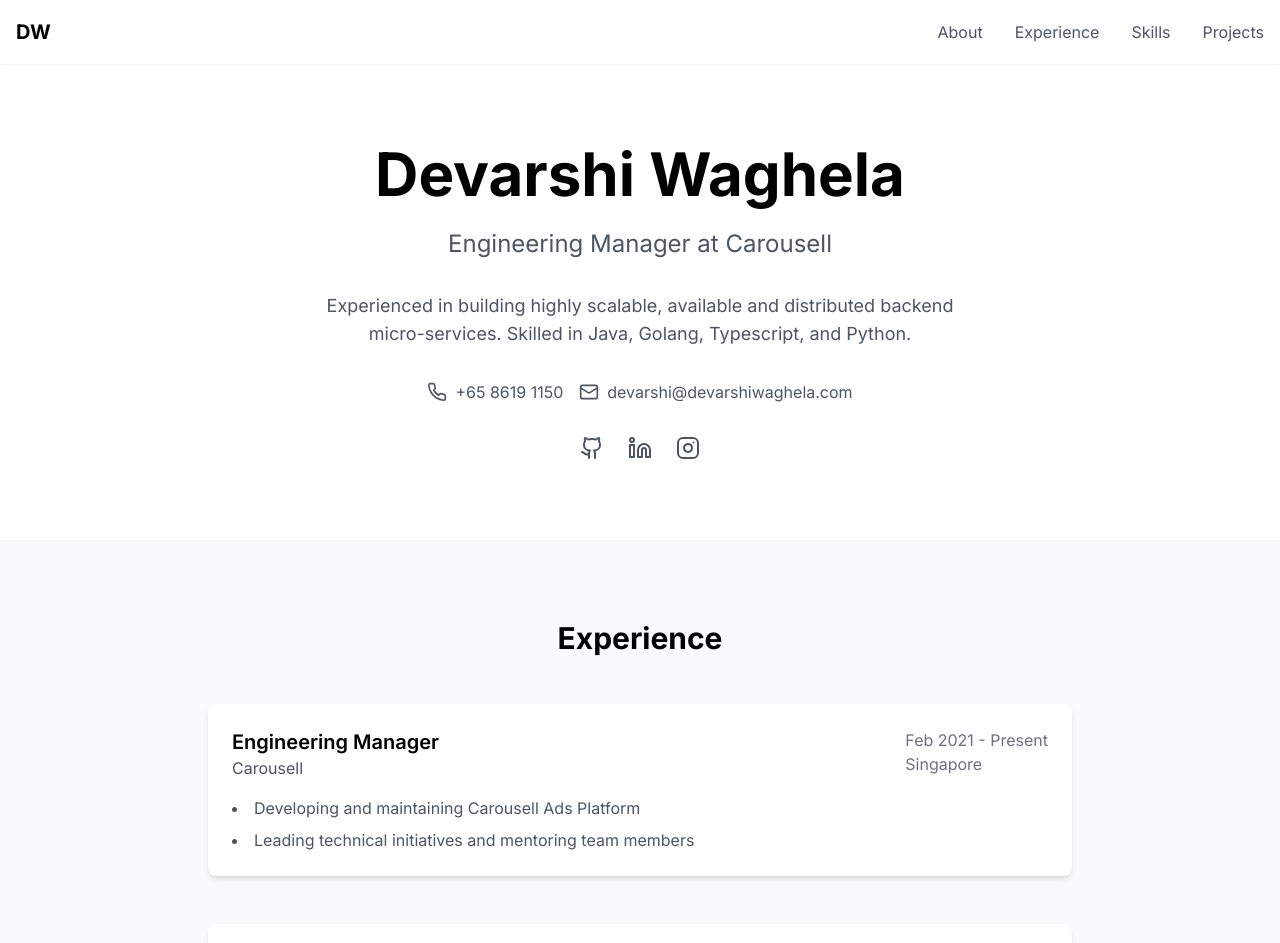
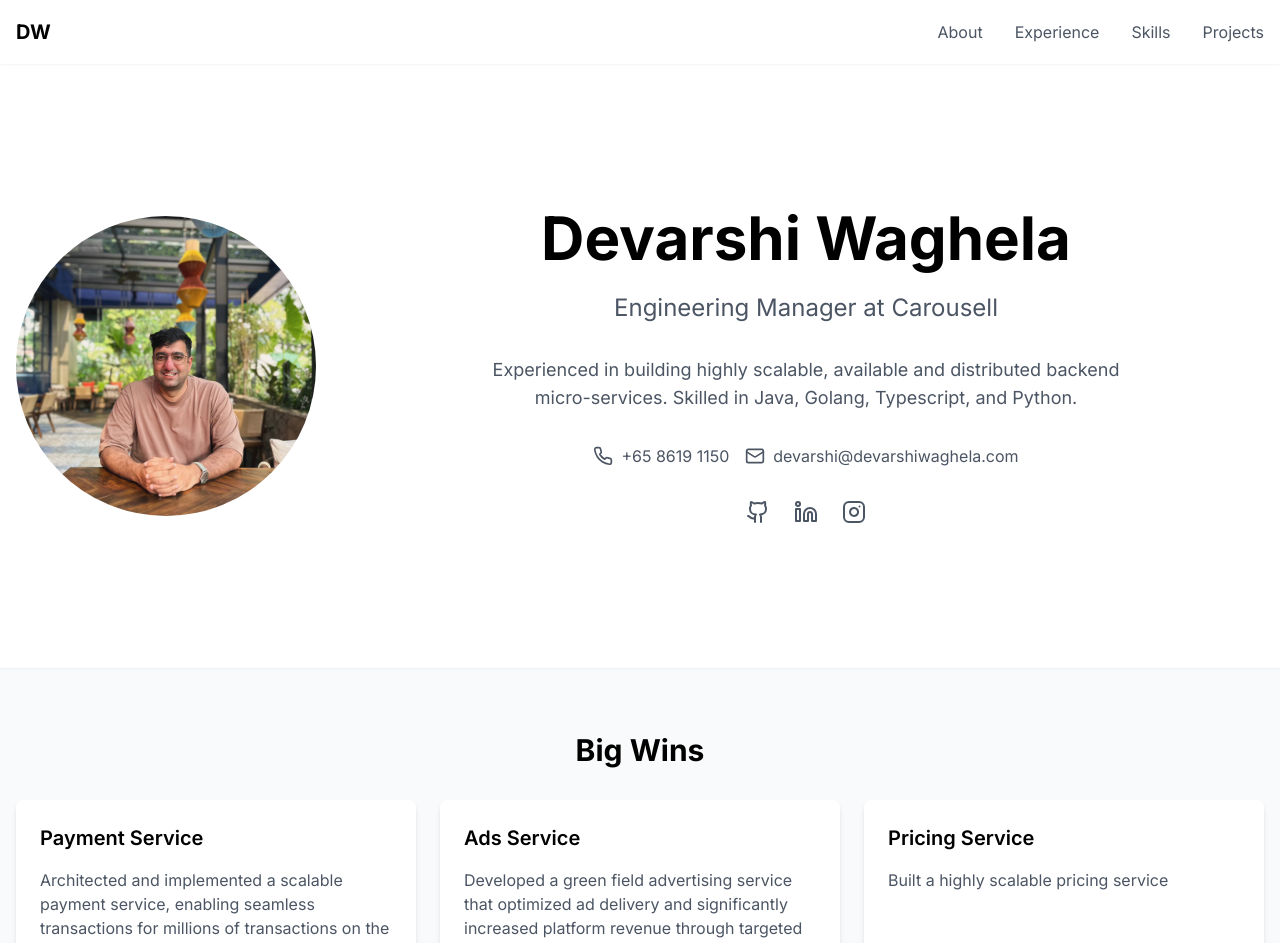
Before and after one commit to wdevarshi/portfolio, a Next.js app: page / in a window 1280 px wide. Shown: the top 943 px of the page. Built offline with nearby package versions, Linux system fonts and the light colour scheme.

Commit message:
adding profile photo

```diff
--- a/app/page.tsx
+++ b/app/page.tsx
@@ -2,14 +2,36 @@
 import Hero from '../components/Hero'
 import Experience from '../components/Experience'
 import Skills from '../components/Skills'
+import ProfilePhoto from '../components/ProfilePhoto'
+import BigWins from '../components/BigWins'
+import Image from 'next/image'
 
 export default function Home() {
-  return (
-      <main className="min-h-screen bg-gray-50">
-        <Navbar />
-        <Hero />
-        <Experience />
-        <Skills />
-      </main>
-  )
+    return (
+        <main className="min-h-screen bg-gray-50">
+            <Navbar/>
+            <section className="bg-white shadow-sm">
+                <div className="container mx-auto px-4 py-16">
+                    <div className="flex flex-col md:flex-row items-center justify-between gap-8">
+                        <div className="w-248 h-248 rounded-full overflow-hidden relative">
+                            <Image
+                                src="/profilephoto.jpg"
+                                alt="Devarshi Waghela"
+                                width={300}
+                                height={300}
+                                className="object-cover"
+                                priority
+                            />
+                        </div>
+                        <div className="md:flex-1 max-w-11xl">
+                            <Hero/>
+                        </div>
+                    </div>
+                </div>
+            </section>
+            <BigWins/>
+            <Experience/>
+            <Skills/>
+        </main>
+    )
 }
--- /dev/null
+++ b/components/BigWins.tsx
@@ -0,0 +1,43 @@
+interface WinCard {
+    title: string;
+    description: string;
+}
+
+const wins: WinCard[] = [
+    {
+        title: "Payment Service",
+        description: "Architected and implemented a scalable payment service, enabling seamless transactions for millions of transactions on the Carousell platform."
+    },
+    {
+        title: "Ads Service",
+        description: "Developed a green field advertising service that optimized ad delivery and significantly increased platform revenue through targeted campaigns."
+    },
+    {
+        title: "Pricing Service",
+        description: "Built a highly scalable pricing service"
+    }
+];
+
+function WinCard({ title, description }: WinCard) {
+    return (
+        <div className="bg-white rounded-lg shadow-md p-6">
+            <h3 className="text-xl font-semibold mb-4">{title}</h3>
+            <p className="text-gray-600">{description}</p>
+        </div>
+    )
+}
+
+export default function BigWins() {
+    return (
+        <section className="py-16">
+            <div className="container mx-auto px-4">
+                <h2 className="text-3xl font-bold mb-8 text-center">Big Wins</h2>
+                <div className="grid md:grid-cols-3 gap-6">
+                    {wins.map((win, index) => (
+                        <WinCard key={index} {...win} />
+                    ))}
+                </div>
+            </div>
+        </section>
+    )
+}
--- /dev/null
+++ b/components/ProfilePhoto.tsx
@@ -0,0 +1,22 @@
+import Image from 'next/image'
+
+export default function ProfilePhoto() {
+    return (
+        <section className="bg-white shadow-sm">
+            <div className="container mx-auto px-4 py-16">
+                <div className="flex flex-col md:flex-row items-center gap-8">
+                    <div className="w-48 h-48 rounded-full overflow-hidden relative">
+                        <Image
+                            src="/profilephoto.jpg"
+                            alt="Devarshi Waghela"
+                            width={200}
+                            height={200}
+                            className="object-cover"
+                            priority
+                        />
+                    </div>
+                </div>
+            </div>
+        </section>
+    )
+}
--- /dev/null
+++ b/components/WinCard.tsx
@@ -0,0 +1,13 @@
+interface WinCardProps {
+    title: string;
+    description: string;
+}
+
+function WinCard({title, description}: WinCardProps) {
+    return (
+        <div className="bg-white rounded-lg shadow-md p-6">
+            <h3 className="text-xl font-semibold mb-4">{title}</h3>
+            <p className="text-gray-600">{description}</p>
+        </div>
+    )
+}
```
Also changed, not shown: public/profilephoto.jpg (added), 1 other file (tests, documents, lock files or other folders).
